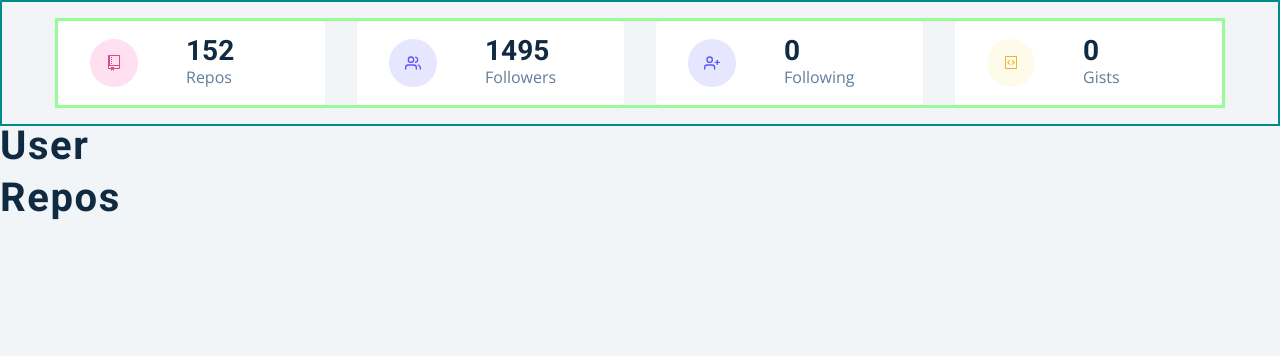
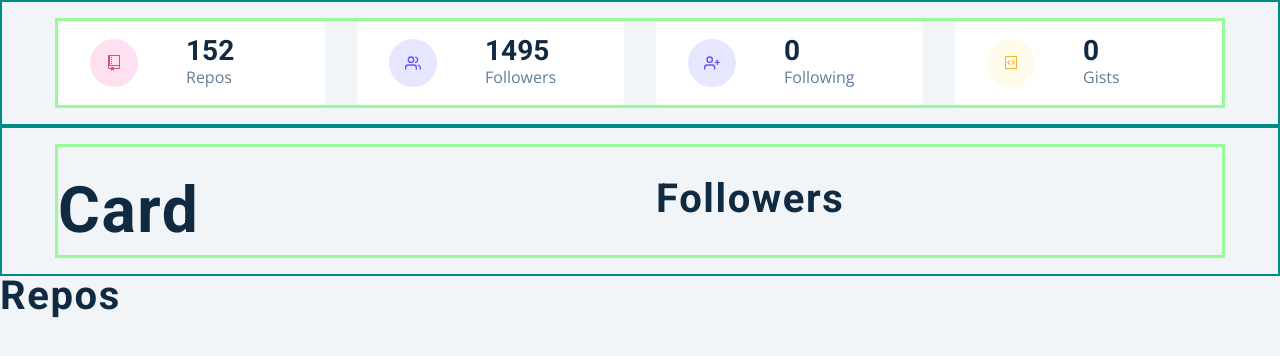
Before and after one commit to yopse/versiongit, a React (Create React App) app: page / in a window 1280 px wide. Shown: the top 356 px of the page. Built offline with nearby package versions, Linux system fonts and the light colour scheme.

Commit message:
User containing Card & Followers is added

```diff
--- a/src/components/User.js
+++ b/src/components/User.js
@@ -3,7 +3,14 @@
 import Card from "./Card";
 import Followers from "./Followers";
 const User = () => {
-  return <h2>User</h2>;
+  return (
+    <section className="section">
+      <Wrapper className="section-center">
+        <Card></Card>
+        <Followers></Followers>
+      </Wrapper>
+    </section>
+  );
 };
 
 const Wrapper = styled.div`
```
